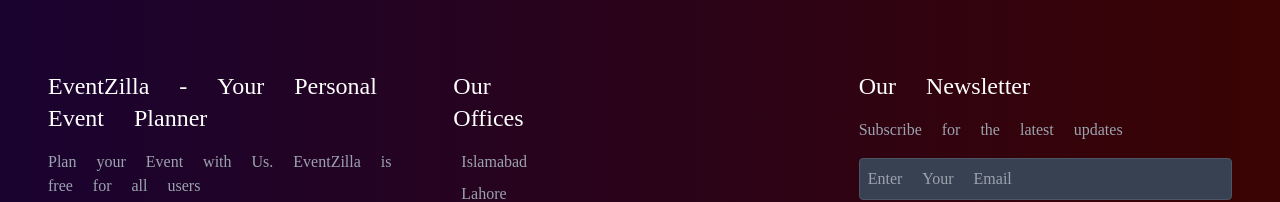
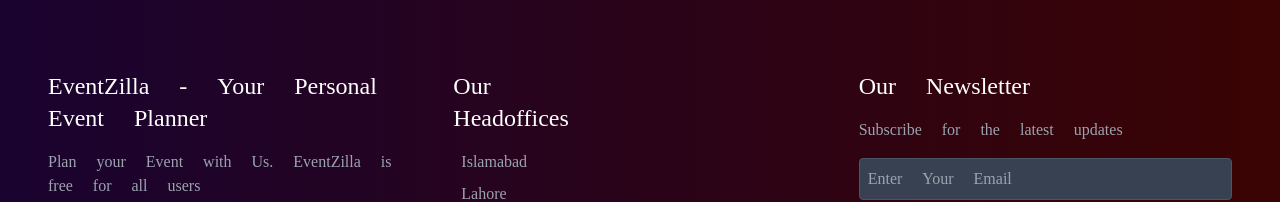
Before and after one commit to hammasahmed/project-EMS, a React (Vite) app in the folder EMS/: page / in a window 1280 px wide. Shown: the part 3190-3392 px from the top of the page. Built offline with nearby package versions, Linux system fonts and the light colour scheme.

Commit message:
checking

```diff
--- a/EMS/src/components/footer.jsx
+++ b/EMS/src/components/footer.jsx
@@ -20,7 +20,7 @@ const Footer = () => {
           </div>
         </div>
         <div className="f-container w-32">
-          <h2 className="text-2xl text-white mb-4">Our Offices</h2>
+          <h2 className="text-2xl text-white mb-4">Our Headoffices</h2>
           <a href="#" className="block text-gray-400 mb-2"><i className="fas fa-angle-right mr-2"></i>Islamabad</a>
           <a href="#" className="block text-gray-400 mb-2"><i className="fas fa-angle-right mr-2"></i>Lahore</a>
           <a href="#" className="block text-gray-400 mb-2"><i className="fas fa-angle-right mr-2"></i>Faislabad</a>
```
